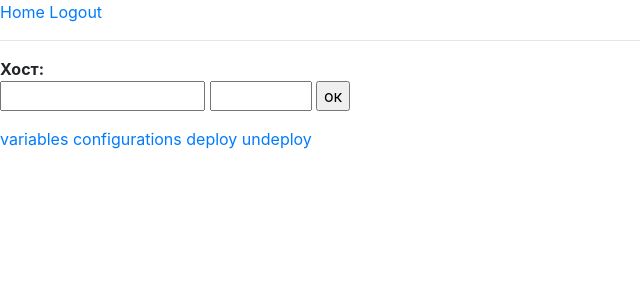
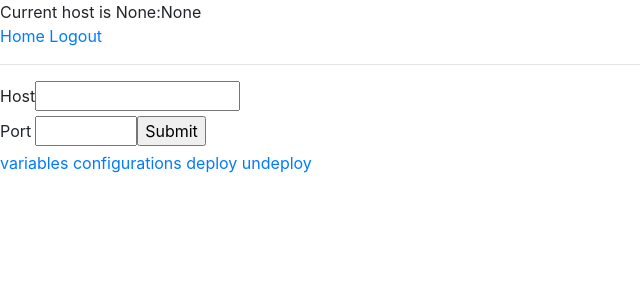
Before and after one commit to seven2221/deployer, a Flask app: template app/templates/index.html in a window 1280 px wide. Shown: the top 300 px of the page, without its empty margins (0-640 px from the left). Run offline with Flask 2, Linux system fonts and the light colour scheme; the template is opened without the code that fills it: most values are stand-ins (such as "Sample title", 1, 10 or a date in 2020); form fields are guessed from the names that the template uses; parts of the project's set-up code (start-up, migrations or seed data) failed here and were passed over; some libraries are stand-ins or nearby versions.

Commit message:
правки в логике работы с гф, добавил сессии

```diff
--- a/app/forms.py
+++ b/app/forms.py
@@ -32,3 +32,4 @@
 class HostForm(FlaskForm):
     host = StringField('Host', validators=[DataRequired()])
     port = StringField('Port', validators=[DataRequired()])
+    submit = SubmitField('ОК')
--- a/app/templates/base.html
+++ b/app/templates/base.html
@@ -8,7 +8,7 @@
         {% endif %}
     </head>
     <body>
-
+        <span>Current host is {{ session.get('host') }}:{{ session.get('port') }}</span>
         <div style="width: 100%">
 {#            <span>Текущий пользователь: {{ user.username }}</span>#}
             <a href="{{ url_for('index') }}">Home</a>
--- a/app/templates/index.html
+++ b/app/templates/index.html
@@ -1,26 +1,33 @@
 {% extends "base.html" %}
+
 {% block content %}
-    <form action="" method="post">
+    <form action="http://10.127.242.208:5000/index" method="post">
     <body>
-{#        {{ form.hidden_tag() }}#}
-{#        <p>#}
-{#            {{ form.host.label }}<br>#}
-{#            {{ form.host(size=15) }}<br>#}
-{#            {% for error in form.host.errors %}#}
-{#            <span style="color: red;">[{{ error }}]</span>#}
-{#            {% endfor %}#}
-{#            {{ form.port.label }}<br>#}
-{#            {{ form.port(size=5) }}<br>#}
-{#            {% for error in form.port.errors %}#}
-{#            <span style="color: red;">[{{ error }}]</span>#}
-{#            {% endfor %}#}
-{#        </p>#}
-        <form> <!--action="http://10.127.242.199:5000/">-->
-            <b>Хост:</b><br>
-            <input type="text" size="15">
-            <input type="text" size="5">
-            <input type="submit" value="ок">
-        </form>
+        {{ form.hidden_tag() }}
+        <div style="display: table">
+            <div style="display: table-row">
+                <span style="display: table-cell; margin-right: 15px">{{ form.host.label }}</span>
+                {{ form.host(size=15) }}
+                {% for error in form.host.errors %}
+                    <span style="color: red;">[{{ error }}]</span>
+                {% endfor %}
+            </div>
+
+            <div style="display: table-row">
+                <span style="display: table-cell; margin-right: 15px">{{ form.port.label }}</span>
+                {{ form.port(size=5) }}
+                {% for error in form.port.errors %}
+                    <span style="color: red;">[{{ error }}]</span>
+                {% endfor %}
+                {{ form.submit() }}
+            </div>
+        </div>
+{#        <form> <!--action="http://10.127.242.199:5000/">-->#}
+{#            <b>Хост:</b><br>#}
+{#            <input type="text" size="15">#}
+{#            <input type="text" size="5">#}
+{#            <input type="submit" value="ок">#}
+{#        </form>#}
         <form>
             <a href="{{ url_for('variables') }}">variables</a>
             <a href="{{ url_for('configurations') }}">configurations</a>
@@ -29,3 +36,9 @@
         </form>
     </body>
 {% endblock %}
+
+
+<button click=<script type="text/javascript>
+var func = function(e) {
+location.href = ссылка;}
+</script>
--- a/app/templates/login.html
+++ b/app/templates/login.html
@@ -1,4 +1,5 @@
 {#{% extends "base.html" %}#}
+<link href="http://getbootstrap.com/dist/css/bootstrap.min.css" rel="stylesheet">
 {% block content %}
     <form action="" method="post">
         {{ form.hidden_tag() }}
--- a/app/templates/undeploy.html
+++ b/app/templates/undeploy.html
@@ -8,4 +8,5 @@
         {% endfor %}
     </form>
     <input type="submit" value="Undeploy">
+
 {% endblock %}
--- a/app/templates/variables.html
+++ b/app/templates/variables.html
@@ -2,7 +2,7 @@
 
 {% block content %}
     <table border="1">
-        <caption>Новые переменные</caption>
+        <caption>Новые переменные ({{ host }})</caption>
         <tr>
             <th>Имя</th>
             <th>Компонент</th>
--- a/deployer.py
+++ b/deployer.py
@@ -1,7 +1,7 @@
 # -*- coding: utf-8 -*-
 from app import app
 
-app.run(host='10.127.242.199')
+app.run(host='10.127.242.208')
 
 
 # from app import app, db
```
Also changed, not shown: app/gf_operations.py (+6 -7 lines), app/routes.py (+43 -41 lines), 1 other file.
